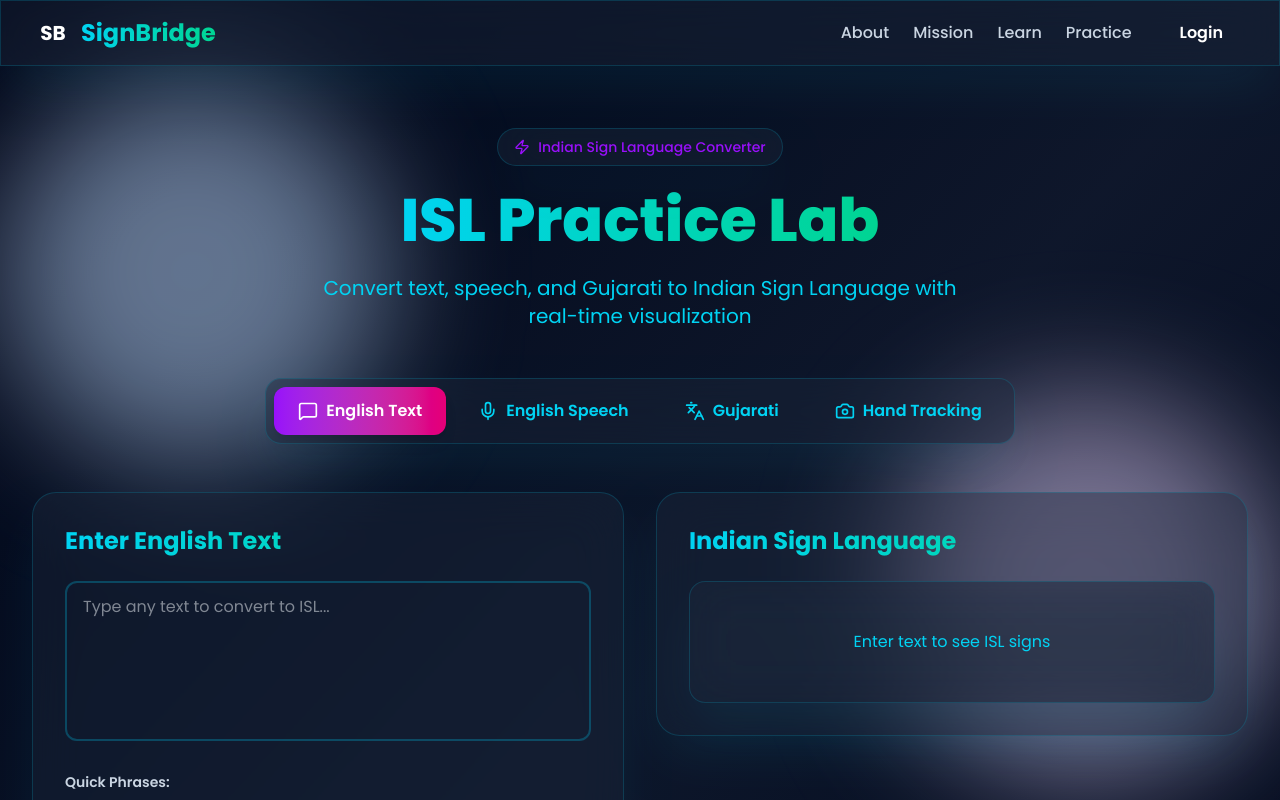
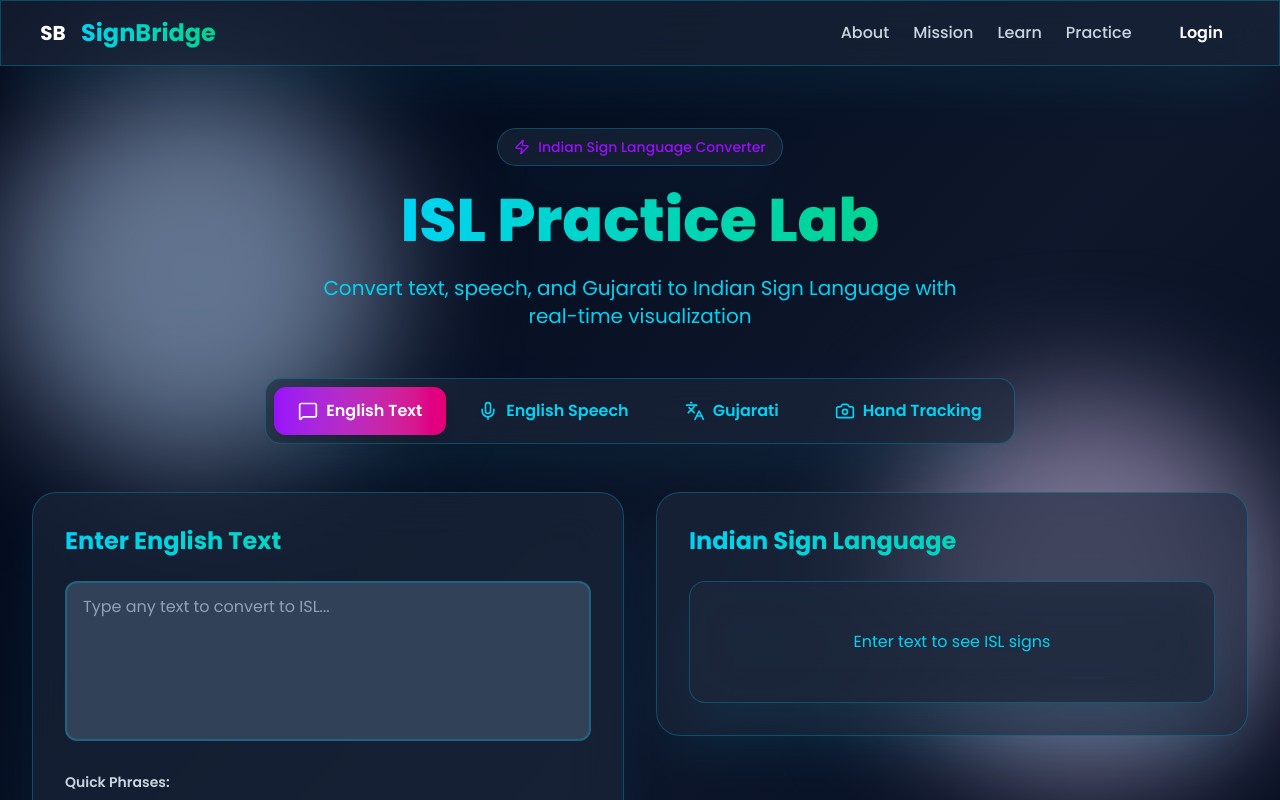
Before and after one commit to bhumika28work-prog/signbridge, a Next.js app in the folder client/: page /practice in a window 1280 px wide. Shown: the top 800 px of the page. Built offline with nearby package versions, Linux system fonts and the light colour scheme.

Commit message:
Fix input and textarea visibility in dark theme

```diff
--- a/client/src/app/globals.css
+++ b/client/src/app/globals.css
@@ -23,18 +23,30 @@
 
   input,
   textarea,
+  select,
   [contenteditable] {
     cursor: text;
     -webkit-user-select: text;
     -moz-user-select: text;
     -ms-user-select: text;
     user-select: text;
+    @apply bg-slate-700 text-white border-cyan-500/30;
+  }
+
+  input::placeholder,
+  textarea::placeholder {
+    @apply text-slate-400;
+  }
+
+  input:focus,
+  textarea:focus,
+  select:focus {
+    @apply ring-2 ring-cyan-500 border-cyan-500 bg-slate-600 outline-none;
   }
 
   a,
   button,
   [role="button"],
-  select,
   label[for],
   .cursor-pointer {
     cursor: pointer;
@@ -43,7 +55,7 @@
 
 @layer utilities {
   .glass {
-    @apply bg-slate-800/40 backdrop-blur-xl border border-cyan-500/20 shadow-2xl shadow-cyan-500/10;
+    @apply bg-slate-800/60 backdrop-blur-xl border border-cyan-500/30 shadow-2xl shadow-cyan-500/10;
   }
 
   .glass-dark {
```
